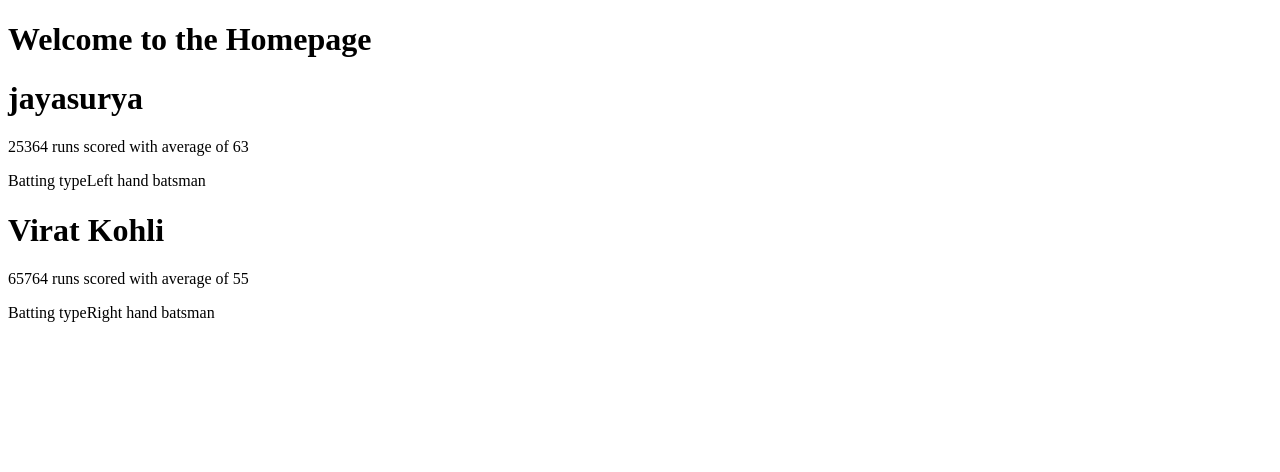
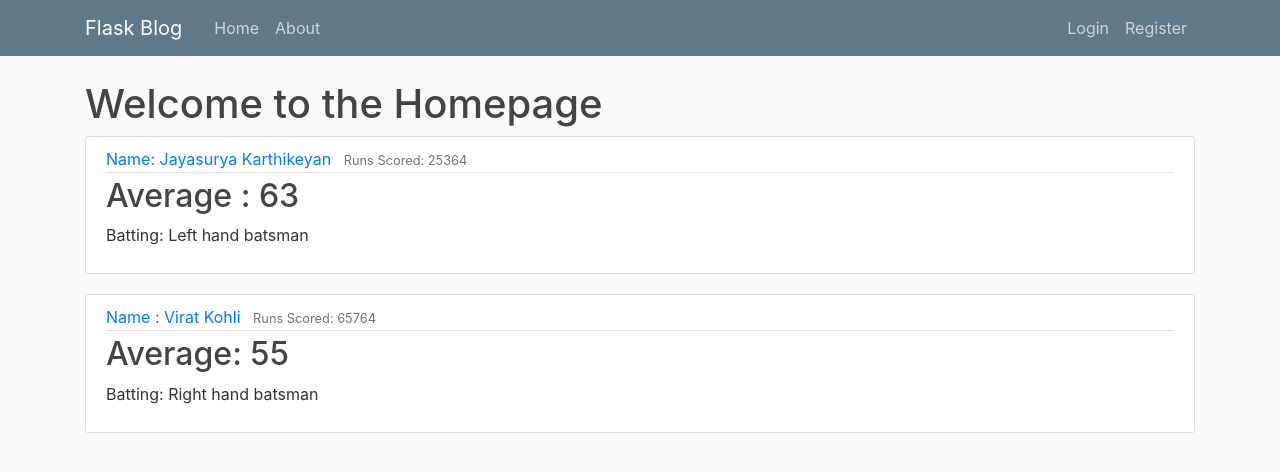
Before and after one commit to notjayasurya/Tactii_Flask, a Flask app: page / in a window 1280 px wide. Shown: the top 472 px of the page. Run offline with Flask 2, Linux system fonts and the light colour scheme; some libraries are stand-ins or nearby versions.

Commit message:
Extended flask functions

```diff
--- a/app.py
+++ b/app.py
@@ -1,18 +1,18 @@
-from flask import Flask, render_template
+from flask import Flask, render_template,url_for
 
 app = Flask(__name__)
 
 posts = [{
-		"name":"jayasurya",
-		"runs_scored": "25364",
-		"average":"63",
-		"batting":"Left hand batsman",
+		"name":"Name: Jayasurya Karthikeyan",
+		"runs_scored": "Runs Scored: 25364",
+		"average":"Average : 63",
+		"batting":"Batting: Left hand batsman",
 		},
 		{
-		"name":"Virat Kohli",
-		"runs_scored": "65764",
-		"average":"55",
-		"batting":"Right hand batsman",
+		"name":"Name : Virat Kohli",
+		"runs_scored": "Runs Scored: 65764",
+		"average":"Average: 55",
+		"batting":"Batting: Right hand batsman",
 		},
 ]
 
@@ -22,7 +22,7 @@
 
 @app.route('/about')
 def about():
-	return render_template("about.html")
+	return render_template("about.html", title = 'ABOUT')
 
 if __name__ == "__main__":
 	app.run(debug = True)
--- /dev/null
+++ b/static/main.css
@@ -0,0 +1,80 @@
+body {
+  background: #fafafa;
+  color: #333333;
+  margin-top: 5rem;
+}
+
+h1, h2, h3, h4, h5, h6 {
+  color: #444444;
+}
+
+.bg-steel {
+  background-color: #5f788a;
+}
+
+.site-header .navbar-nav .nav-link {
+  color: #cbd5db;
+}
+
+.site-header .navbar-nav .nav-link:hover {
+  color: #ffffff;
+}
+
+.site-header .navbar-nav .nav-link.active {
+  font-weight: 500;
+}
+
+.content-section {
+  background: #ffffff;
+  padding: 10px 20px;
+  border: 1px solid #dddddd;
+  border-radius: 3px;
+  margin-bottom: 20px;
+}
+
+.article-title {
+  color: #444444;
+}
+
+a.article-title:hover {
+  color: #428bca;
+  text-decoration: none;
+}
+
+.article-content {
+  white-space: pre-line;
+}
+
+.article-img {
+  height: 65px;
+  width: 65px;
+  margin-right: 16px;
+}
+
+.article-metadata {
+  padding-bottom: 1px;
+  margin-bottom: 4px;
+  border-bottom: 1px solid #e3e3e3
+}
+
+.article-metadata a:hover {
+  color: #333;
+  text-decoration: none;
+}
+
+.article-svg {
+  width: 25px;
+  height: 25px;
+  vertical-align: middle;
+}
+
+.account-img {
+  height: 125px;
+  width: 125px;
+  margin-right: 20px;
+  margin-bottom: 16px;
+}
+
+.account-heading {
+  font-size: 2.5rem;
+}
--- a/templates/home.html
+++ b/templates/home.html
@@ -1,14 +1,16 @@
-<!DOCTYPE html>
-<html>
-<head>
-	<title><h1>HomePage</h1></title>
-</head>
-<body>
+{% extends "layout.html" %}
+{% block content %}
 	<h1> Welcome to the Homepage</h1>
 	{% for posts in posts %}
-	<h1>{{posts.name}}</h1>
-	<p>{{posts.runs_scored}} runs scored with average of {{posts.average}}</p>
-	<p>Batting type{{posts.batting}}</p>
+				<article class="media content-section">
+			  <div class="media-body">
+			    <div class="article-metadata">
+			      <a class="mr-2" href="#">{{ posts.name }}</a>
+			      <small class="text-muted">{{ posts.runs_scored }}</small>
+			    </div>
+			    <h2><a class="article-title" href="#">{{ posts.average }}</a></h2>
+			    <p class="article-content">{{ posts.batting }}</p>
+			  </div>
+			</article>
 	{% endfor %}
-</body>
-</html>
+{% endblock content %}
--- /dev/null
+++ b/templates/layout.html
@@ -0,0 +1,57 @@
+<!DOCTYPE html>
+<html>
+<head>
+	<!-- Required meta tags -->
+    <meta charset="utf-8">
+    <meta name="viewport" content="width=device-width, initial-scale=1, shrink-to-fit=no">
+
+    <!-- Bootstrap CSS -->
+    <link rel="stylesheet" href="https://stackpath.bootstrapcdn.com/bootstrap/4.3.1/css/bootstrap.min.css" integrity="sha384-ggOyR0iXCbMQv3Xipma34MD+dH/1fQ784/j6cY/iJTQUOhcWr7x9JvoRxT2MZw1T" crossorigin="anonymous">
+
+ 	<link rel = "stylesheet" type = "text/css" href="{{url_for('static',filename = 'main.css')}}">
+
+    <title>Hello, world!</title>
+	{% if title %}
+	<title><h1>Flask Blog - {{title}}</h1></title>
+	{% else %}
+	<title><h1>Flask Blog</h1></title>
+	{% endif %}
+</head>
+<body>
+	<!-- Navigation button-->
+
+			<header class="site-header">
+		  <nav class="navbar navbar-expand-md navbar-dark bg-steel fixed-top">
+		    <div class="container">
+		      <a class="navbar-brand mr-4" href="/">Flask Blog</a>
+		      <button class="navbar-toggler" type="button" data-toggle="collapse" data-target="#navbarToggle" aria-controls="navbarToggle" aria-expanded="false" aria-label="Toggle navigation">
+		        <span class="navbar-toggler-icon"></span>
+		      </button>
+		      <div class="collapse navbar-collapse" id="navbarToggle">
+		        <div class="navbar-nav mr-auto">
+		          <a class="nav-item nav-link" href="/">Home</a>
+		          <a class="nav-item nav-link" href="/about">About</a>
+		        </div>
+		        <!-- Navbar Right Side -->
+		        <div class="navbar-nav">
+		          <a class="nav-item nav-link" href="/login">Login</a>
+		          <a class="nav-item nav-link" href="/register">Register</a>
+		        </div>
+		      </div>
+		    </div>
+		  </nav>
+		</header>
+
+	<div class = "container">
+	{% block content%}
+
+	{% endblock %}
+	</div>
+
+	<!-- Optional JavaScript -->
+    <!-- jQuery first, then Popper.js, then Bootstrap JS -->
+    <script src="https://code.jquery.com/jquery-3.3.1.slim.min.js" integrity="sha384-q8i/X+965DzO0rT7abK41JStQIAqVgRVzpbzo5smXKp4YfRvH+8abtTE1Pi6jizo" crossorigin="anonymous"></script>
+    <script src="https://cdnjs.cloudflare.com/ajax/libs/popper.js/1.14.7/umd/popper.min.js" integrity="sha384-UO2eT0CpHqdSJQ6hJty5KVphtPhzWj9WO1clHTMGa3JDZwrnQq4sF86dIHNDz0W1" crossorigin="anonymous"></script>
+    <script src="https://stackpath.bootstrapcdn.com/bootstrap/4.3.1/js/bootstrap.min.js" integrity="sha384-JjSmVgyd0p3pXB1rRibZUAYoIIy6OrQ6VrjIEaFf/nJGzIxFDsf4x0xIM+B07jRM" crossorigin="anonymous"></script>
+</body>
+</html>
```
Also changed, not shown: templates/about.html (+4 -9 lines).
